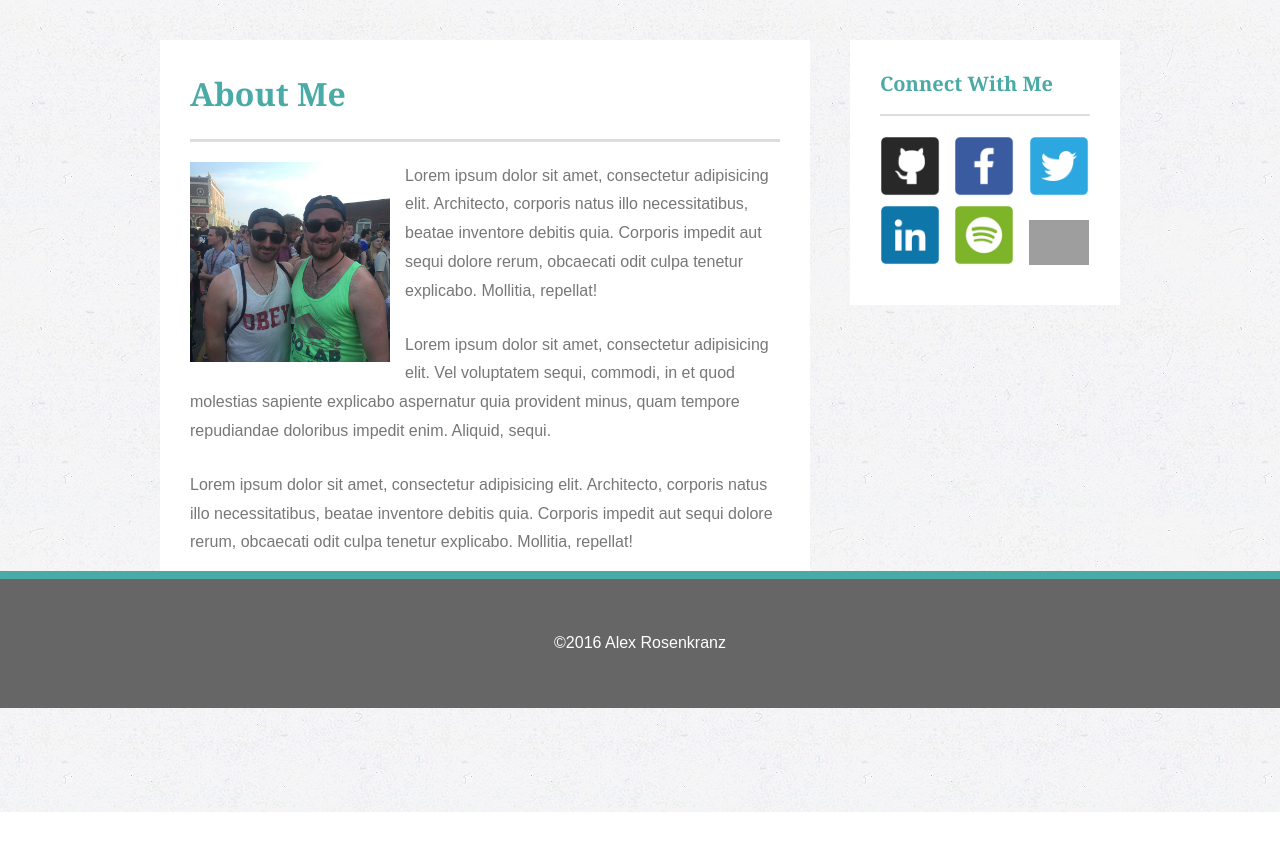
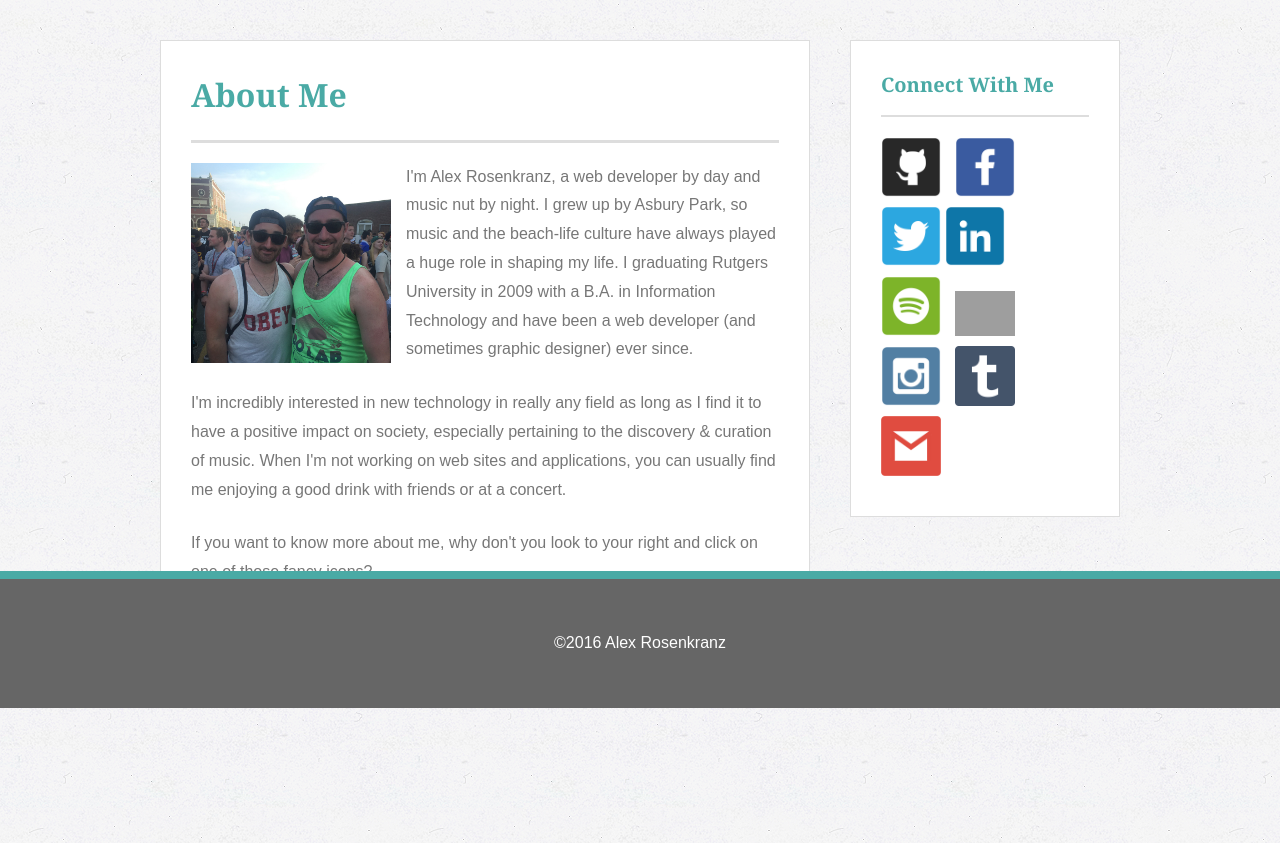
Before and after one commit to alexrosenkranz/Basic-Portfolio, a PHP site: page / in a window 1280 px wide. Shown: the part 92-935 px from the top of the page. Before the commit the page ends 904 px from the top, so only its background shows below. Run offline with PHP 8.4, Linux system fonts and the light colour scheme; grey boxes are pictures that could not be loaded.

Commit message:
added about me text

```diff
--- a/assets/css/styles.css
+++ b/assets/css/styles.css
@@ -216,6 +216,7 @@ input[type="submit"]:hover {
 	background: #fff;
 	padding: 30px;
 	margin-bottom: 200px;
+	border: 1px solid #dddddd;
 }
 
 #right-column {
@@ -223,4 +224,5 @@ input[type="submit"]:hover {
 	background: #fff;
 	width: 270px;
 	padding: 30px;
+	border: 1px solid #dddddd;
 }
--- a/index.html
+++ b/index.html
@@ -26,11 +26,11 @@
 			<h2 class="page-title">About Me</h2>
 			<img class="bio-pic" src="assets/images/profile.jpg" alt="bio pic"/>
 
-			<p>Lorem ipsum dolor sit amet, consectetur adipisicing elit. Architecto, corporis natus illo necessitatibus, beatae inventore debitis quia. Corporis impedit aut sequi dolore rerum, obcaecati odit culpa tenetur explicabo. Mollitia, repellat!</p>
+			<p>I'm Alex Rosenkranz, a web developer by day and music nut by night. I grew up by Asbury Park, so music and the beach-life culture have always played a huge role in shaping my life. I graduating Rutgers University in 2009 with a B.A. in Information Technology and have been a web developer (and sometimes graphic designer) ever since.</p>
 
-			<p>Lorem ipsum dolor sit amet, consectetur adipisicing elit. Vel voluptatem sequi, commodi, in et quod molestias sapiente explicabo aspernatur quia provident minus, quam tempore repudiandae doloribus impedit enim. Aliquid, sequi.</p>
+			<p>I'm incredibly interested in new technology in really any field as long as I find it to have a positive impact on society, especially pertaining to the discovery &amp; curation of music. When I'm not working on web sites and applications, you can usually find me enjoying a good drink with friends or at a concert.</p>
 
-				<p>Lorem ipsum dolor sit amet, consectetur adipisicing elit. Architecto, corporis natus illo necessitatibus, beatae inventore debitis quia. Corporis impedit aut sequi dolore rerum, obcaecati odit culpa tenetur explicabo. Mollitia, repellat!</p>
+			<p>If you want to know more about me, why don't you look to your right and click on one of those fancy icons?</p>
 
 
 		</div>
@@ -40,11 +40,22 @@
 
 			<ul class="social-icons">
 				<li class="icon"><a href="https://github.com/alexrosenkranz" target="_blank"><img src="assets/images/github.png" alt="GitHub" title="GitHub"/></a></li>
+
 				<li class="icon"><a href="https://facebook.com/alex.rosenkranz" target="_blank"><img src="assets/images/facebook.png" alt="Facebook" title="Facebook"/></a></li>
+
 				<li class="icon"><a href="https://twitter.com/alexrosenkranz" target="_blank"><img src="assets/images/twitter.png" alt="Twitter" title="Twitter"/></a></li>
+
 				<li class="icon"><a href="https://www.linkedin.com/in/alexrosenkranz" target="_blank"><img src="assets/images/linkedin.png" alt="Linkedin" title="Linkedin"/></a></li>
+
 				<li class="icon"><a href="https://open.spotify.com/user/alexrosenkranz" target="_blank"><img src="assets/images/spotify.png" alt="Spotify" title="Spotify"/></a></li>
-				<li class="icon"><a href="https://soundcloud.com/krunz" target="_blank"><img src="assets/images/soundcloud.png" alt="Instagram" title="Instagram"/></a></li>
+
+				<li class="icon"><a href="https://soundcloud.com/krunz" target="_blank"><img src="assets/images/soundcloud.png" alt="Soundcloud" title="Soundcloud"/></a></li>
+
+				<li class="icon"><a href="https://www.instagram.com/alexrosenkranz" target="_blank"><img src="assets/images/instagram.png" alt="Instagram" title="Instagram"/></a></li>
+
+				<li class="icon"><a href="http://breezerbottles.com" target="_blank"><img src="assets/images/tumblr.png" alt="tumblr" title="Tumblr"/></a></li>
+
+				<li class="icon"><a href="mailto:alex.rosenkranz@gmail.com" target="_blank"><img src="assets/images/gmail.png" alt="Gmail" title="Gmail"/></a></li>
 			</ul>
 
 		</aside>
```
Also changed, not shown: contact.html (+12 -1 lines), portfolio.html (+12 -1 lines), assets/images/gmail.png (added), assets/images/tumblr.png (added).
